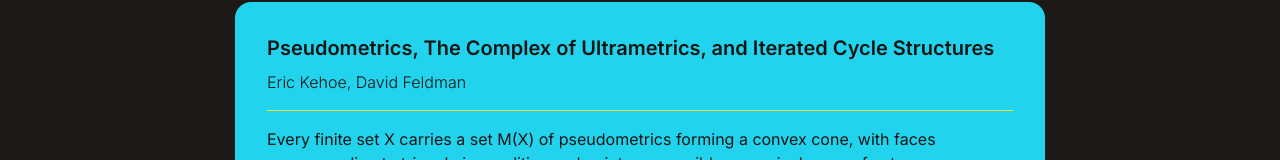
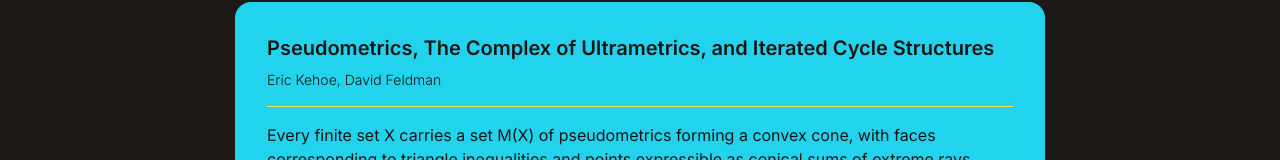
Before and after one commit to ekehoe32/portfolio, a Next.js app: page /education/graduate in a window 1280 px wide. Shown: the part 566-726 px from the top of the page. Built offline with nearby package versions, Linux system fonts and the light colour scheme.

Commit message:
decrease text size of authors

```diff
--- a/app/ui/publication-card.tsx
+++ b/app/ui/publication-card.tsx
@@ -34,7 +34,7 @@ export default function PublicationCard({
       <div className="card-body w-fit">
         <h2 className="card-title">{name}</h2>
         <div>
-          <p className="font-light">{authors.join(", ")}</p>
+          <p className="font-light text-sm">{authors.join(", ")}</p>
         </div>
         <hr className="my-2 border-accent" />
         {/* <p className="font-light">{university}</p> */}
```
